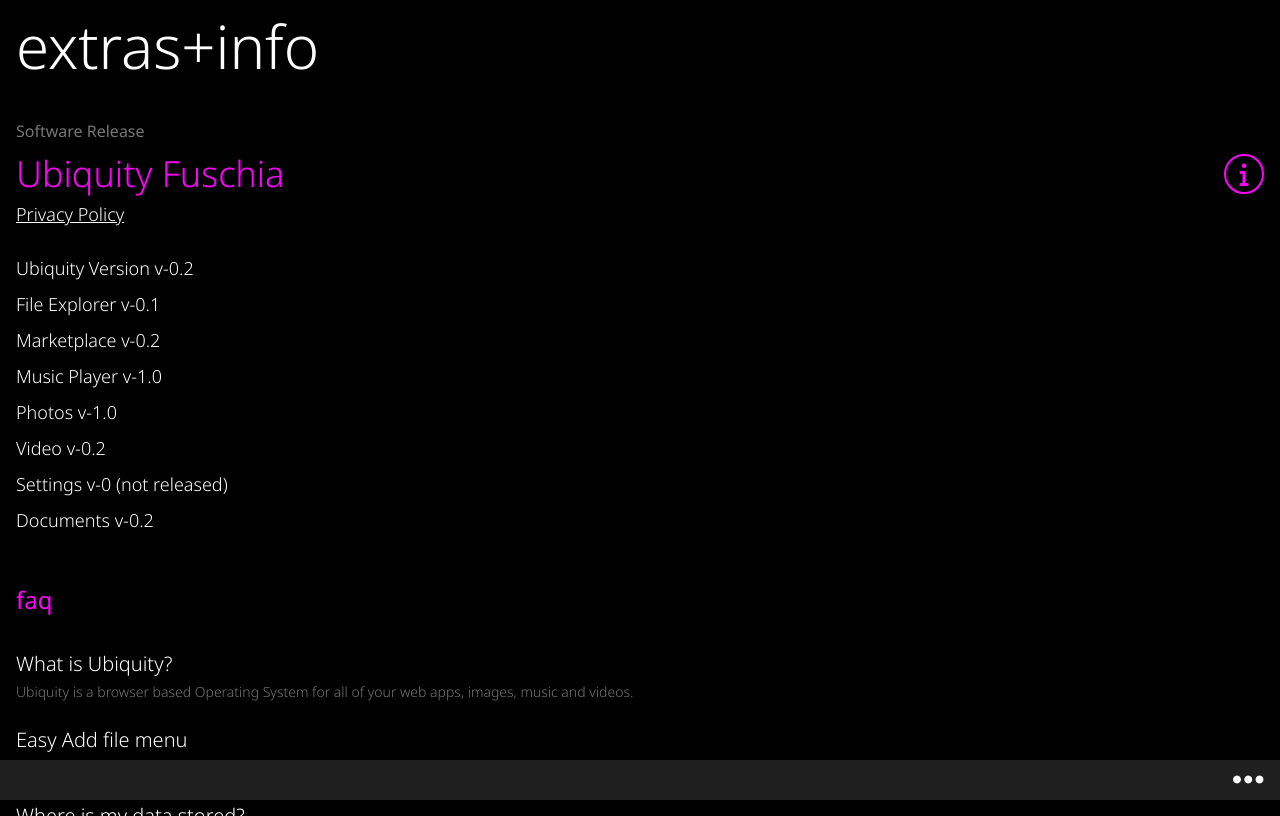
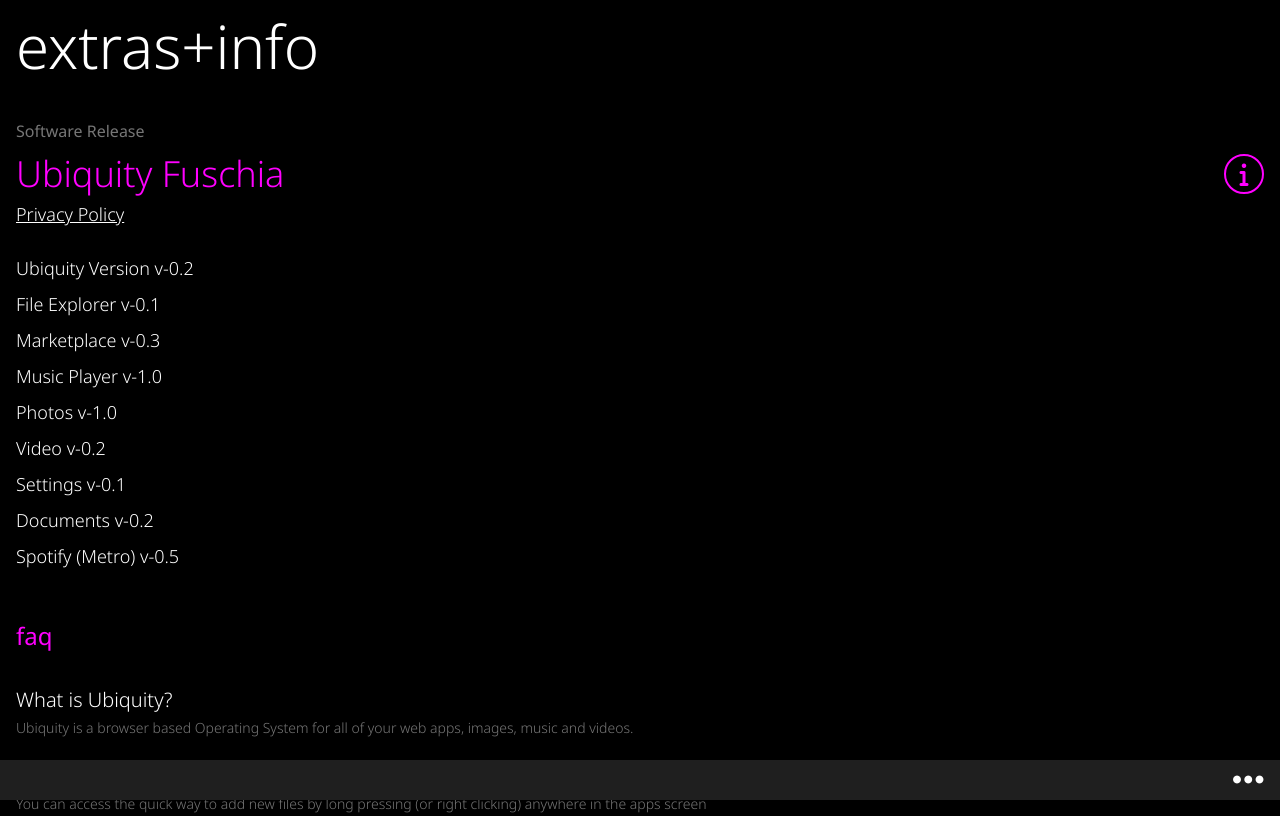
Before and after one commit to god-s-perfect-idiot/ubiquity, a SvelteKit app: page /about in a window 1280 px wide. Built offline with nearby package versions, Linux system fonts and the light colour scheme.

Commit message:
Update version numbers in the about page and add a new FAQ entry regarding account storage, enhancing clarity and user information.

```diff
--- a/src/routes/about/+page.svelte
+++ b/src/routes/about/+page.svelte
@@ -44,12 +44,13 @@
             <div class="flex flex-col gap-2 mt-6 text-lg font-[300]">
                 <span>Ubiquity Version v-0.2</span>
                 <span>File Explorer v-0.1</span>
-                <span>Marketplace v-0.2</span>
+                <span>Marketplace v-0.3</span>
                 <span>Music Player v-1.0</span>
                 <span>Photos v-1.0</span>
                 <span>Video v-0.2</span>
-                <span>Settings v-0 (not released)</span>
+                <span>Settings v-0.1</span>
                 <span>Documents v-0.2</span>
+                <span>Spotify (Metro) v-0.5</span>
             </div>
             <div class="mt-12 mb-8">
                 <span class="text-2xl text-[#ff00ff]">faq</span>
@@ -70,6 +71,10 @@
                 <div class="flex flex-col">
                     <span class="text-xl">Is it free to use?</span>
                     <span class="text-sm text-[#767676] mt-1">Ubiquity is free and open source. The github repository can be accessed using the icon in the software release section in this page.</span>
+                </div>
+                <div class="flex flex-col">
+                    <span class="text-xl">Where are my logged in accounts stored?</span>
+                    <span class="text-sm text-[#767676] mt-1">Ubiquity uses your browser's local storage for storing credentials to all connected accounts. This is not stored on any server or third party service.</span>
                 </div>
             </div>
         </div>
```
